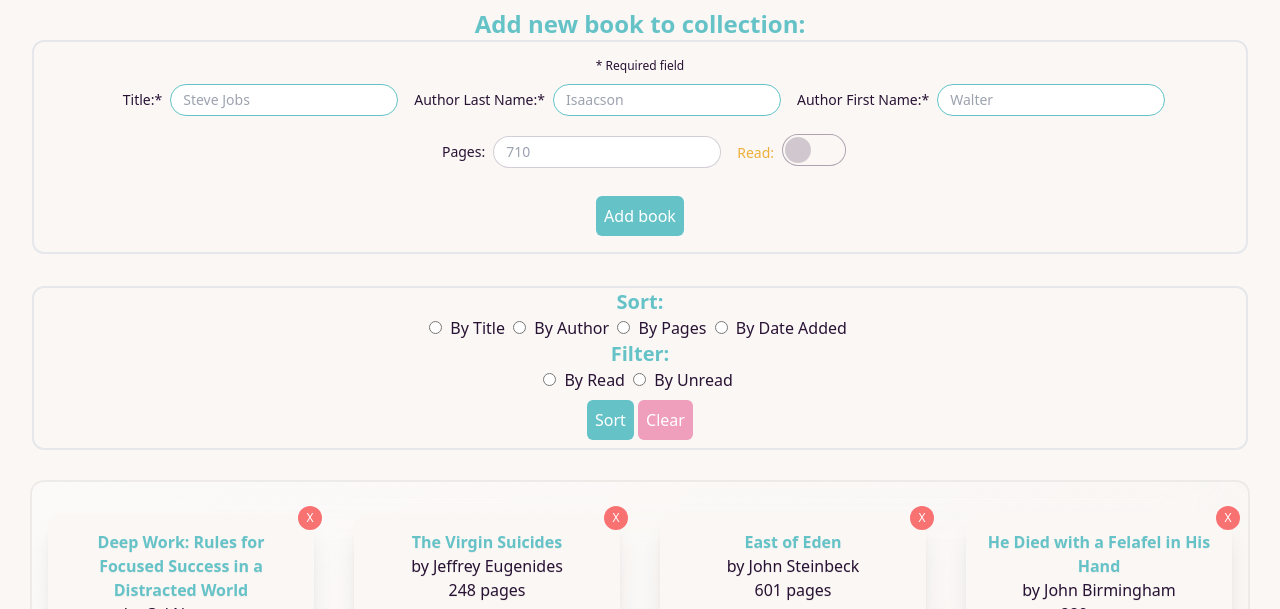
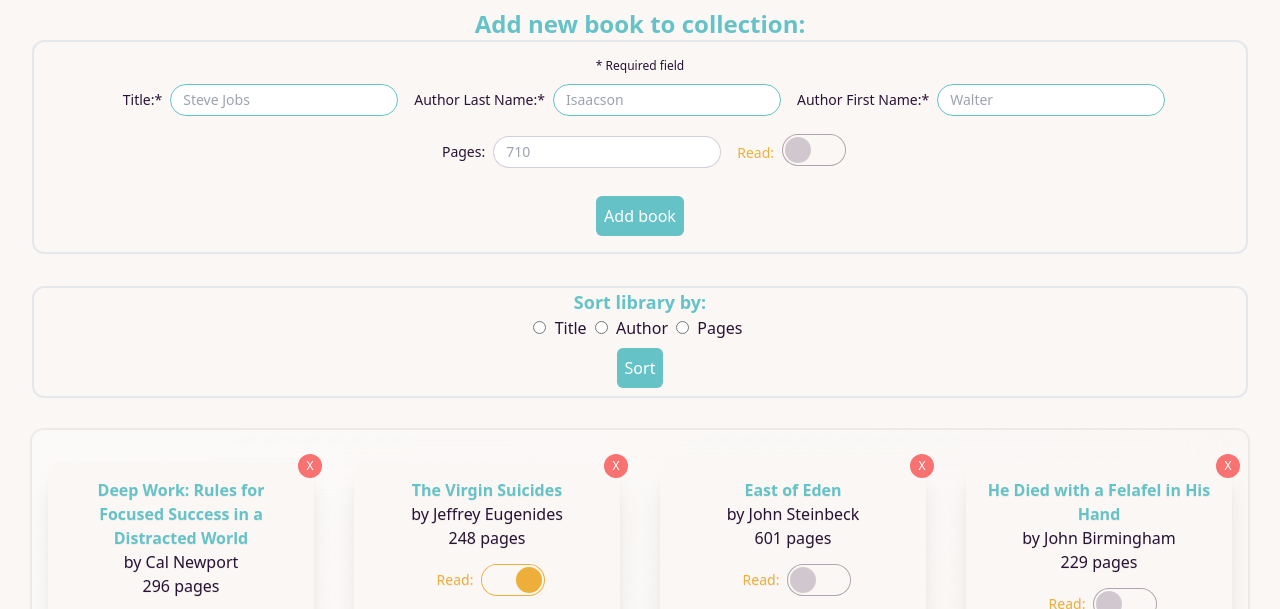
Before and after one commit to mchlol/library, a website: page index.html in a window 1280 px wide. Shown: the part 163-772 px from the top of the page. Drawn offline with Linux system fonts and the light colour scheme.

Commit message:
rearrange sort form

```diff
--- a/index.html
+++ b/index.html
@@ -9,6 +9,7 @@
     <link href="dist/output.css" rel="stylesheet">
     <link href="https://fonts.googleapis.com/icon?family=Material+Icons" rel="stylesheet">
     <link href="https://fonts.googleapis.com/icon?family=Material+Icons+Outlined" rel="stylesheet">
+    <link rel="icon" href="./book.svg">
     <style type="text/css">
         /*Rules for sizing the icon*/
         .material-icons.md-18 {
@@ -25,18 +26,6 @@
 
         .material-icons.md-48 {
             font-size: 48px;
-        }
-
-        .gradient-bg {
-            background: rgb(255, 255, 255);
-            background: linear-gradient(180deg, rgba(255, 255, 255, 1) 41%, rgba(91, 199, 198, 1) 100%);
-        }
-
-        .pattern-bg {
-            background-color: #FAF7F5;
-            opacity: 0.8;
-            background: radial-gradient(circle, transparent 20%, #FAF7F5 20%, #FAF7F5 80%, transparent 80%, transparent), radial-gradient(circle, transparent 20%, #FAF7F5 20%, #FAF7F5 80%, transparent 80%, transparent) 25px 25px, linear-gradient(#EF9FBC 2px, transparent 2px) 0 -1px, linear-gradient(90deg, #EF9FBC 2px, #FAF7F5 2px) -1px 0;
-            background-size: 50px 50px, 50px 50px, 25px 25px, 25px 25px;
         }
 
         .indicator {
@@ -64,7 +53,7 @@
 
             <h2 class="text-2xl font-bold text-primary text-center">Add new book to collection:</h2>
 
-            <form class="border-2 rounded-xl" id="form">
+            <form action="./index.html" class="border-2 rounded-xl" id="addNewBookForm">
 
                 <p class="text-xs justify-items-center text-center mt-4">* Required field</p>
 
@@ -127,59 +116,36 @@
         </section>
 
         <section>
-            <div id="sort-filter-wrap" class="text-center border-2 rounded-xl mt-8">
+            <form action="./index.html" class="border-2 rounded-xl text-center mt-8" id="sortForm">
+
+                <fieldset>
+                    <legend class="text-primary text-lg font-bold">Sort library by:</legend>
                     <div id="sort-wrap m-1">
-                    <h2 class="text-primary text-xl font-bold">Sort:</h2>
                         <div class="input-holder">
                             <label for="sort-title">
-                            <input type="radio" for="sort-title">
-                            <span class="m-1">By Title</span>
+                                <input type="radio" name="sort-title" id="sort-title">
+                                <span class="m-1">Title</span>
                             </label>
                             <label for="sort-author">
-                            <input type="radio" for="sort-author">
-                            <span class="m-1">By Author</span>
+                                <input type="radio" name="sort-author" id="sort-author">
+                                <span class="m-1">Author</span>
                             </label>
                             <label for="sort-pages">
-                            <input type="radio" for="sort-pages">
-                            <span class="m-1">By Pages</span>
-                        </label>
-                        <label for="sort-id">
-                            <input type="radio" for="sort-id">
-                            <span class="m-1">By Date Added</span>
+                                <input type="radio" name="sort-pages" id="sort-pages">
+                                <span class="m-1">Pages</span>
                             </label>
                         </div>
                     </div>
+                </fieldset>
 
-                <div id="filter-wrap m-1">
-                    <h2 class="text-primary text-xl font-bold">Filter:</h2>
-                    <div class="input-holder">
-                        <label for="filter-read">
-                            <input type="radio" for="filter-read">
-                            <span class="m-1">By Read</span>
-                        </label>
-                        <label for="filter-unread">
-                            <input type="radio" for="filter-unread">
-                            <span class="m-1">By Unread</span>
-                        </label>
+                <div class="text-center p-2">
+                    <input type="submit" value="Sort" class="btn-primary rounded-md p-2 text-white focus:ring-2">
                 </div>
-                </div>
-                <div class="text-center p-2">
-                    <button id="sort-button" class="btn-primary rounded-md p-2 text-white focus:ring-2">Sort</button>
-                    <button id="clear-button"
-                        class="btn-secondary rounded-md p-2 text-white focus:ring-2">Clear</button>
-                </div>
-            </div>
+
         </section>
-
-        <!-- <div class="card m-w-sm bg-base-100 shadow-xl m-4 p-4"></div> -->
-        <!-- <button class="btn-error btn-xs btn-circle m-1 text-white removeBtn"></button> -->
-
 
         <section>
             <div class="flex flex-col justify-center border-2 rounded-xl mt-8 glass">
-                <!-- <div class="container mx-auto grid lg:grid-cols-4 sm:grid-cols-2 gap-2 m-4">
-                    Test card go here!
-                </div> -->
 
                 <div class="container mx-auto grid lg:grid-cols-4 sm:grid-cols-2 gap-2 m-4"></div>
             </div>
```
Lines whose indentation alone changed are shown as unchanged.
